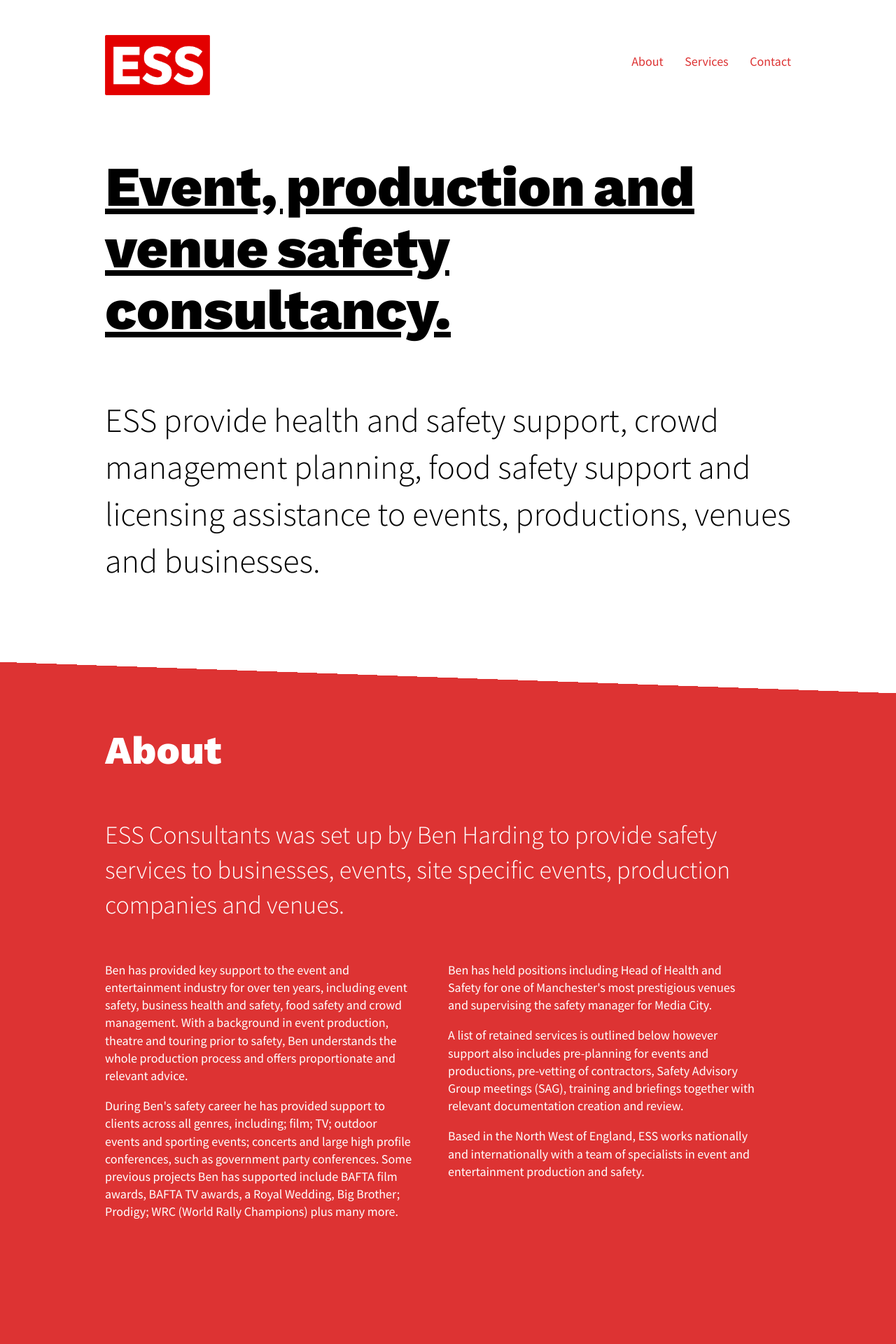
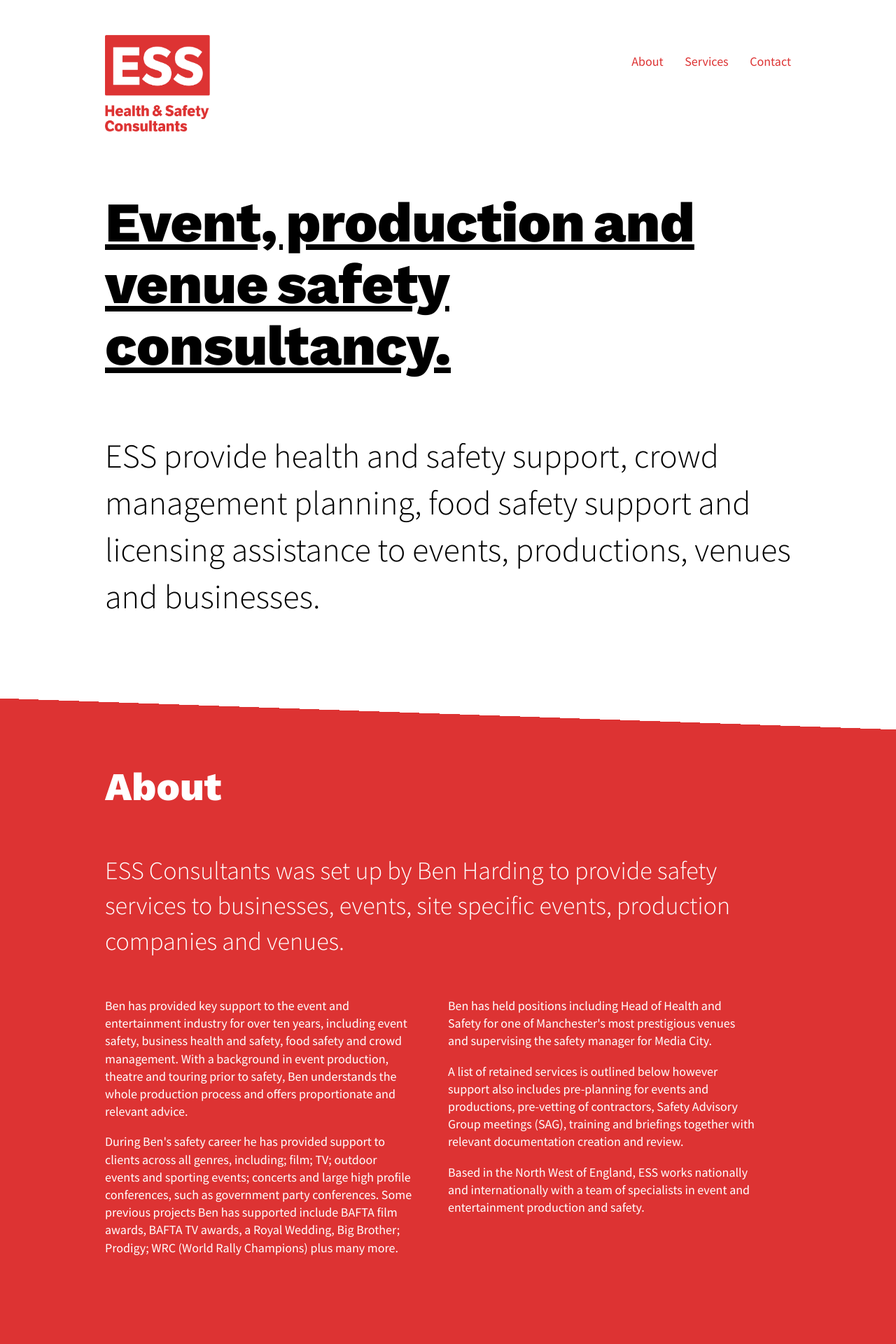
Before and after one commit to martincf/ess_website, a Jekyll site: the page built from index.md, in a window 1280 px wide. Shown: the top 1920 px of the page at 70% size. Built offline with Jekyll 4.4.1, drawn with Linux system fonts in a browser that asks for light colours; nearby versions of some CDN libraries.

Commit message:
New logo(s) and logo url quick fix

```diff
--- a/_includes/header.html
+++ b/_includes/header.html
@@ -17,7 +17,8 @@
   <body class="{{ page.layout }}">
     <main class="wrap-page">
   <header class="header-main">
-      <h1 class="header-main-logo"><a href="/"><img src="{{ baseurl }}/assets/images/logo-ess@3x.png" alt="ESS Consultants" /></a></h1>
+      <!-- <h1 class="header-main-logo"><a href="/"><img src="{{ baseurl }}/assets/images/logo-full@3x.png" alt="ESS Consultants" /></a></h1> -->
+      <h1 class="header-main-logo"><a href="/"><img src="assets/images/logo-full@3x.png" alt="ESS Consultants" /></a></h1>
       <nav class="nav-main">
         <ul class="nav-main-list">
           <li class="nav-main-list-item"><a class="" href="#about">About</a></li>
```
Also changed, not shown: assets/images/logo-full.png (added), assets/images/logo-full@2x.png (added), assets/images/logo-full@3x.png (added), assets/images/logo-lc.png (added), assets/images/logo-lc@2x.png (added), assets/images/logo-lc@3x.png (added), assets/images/logo-uc.png (added), assets/images/logo-uc@2x.png (added), assets/images/logo-uc@3x.png (added).
